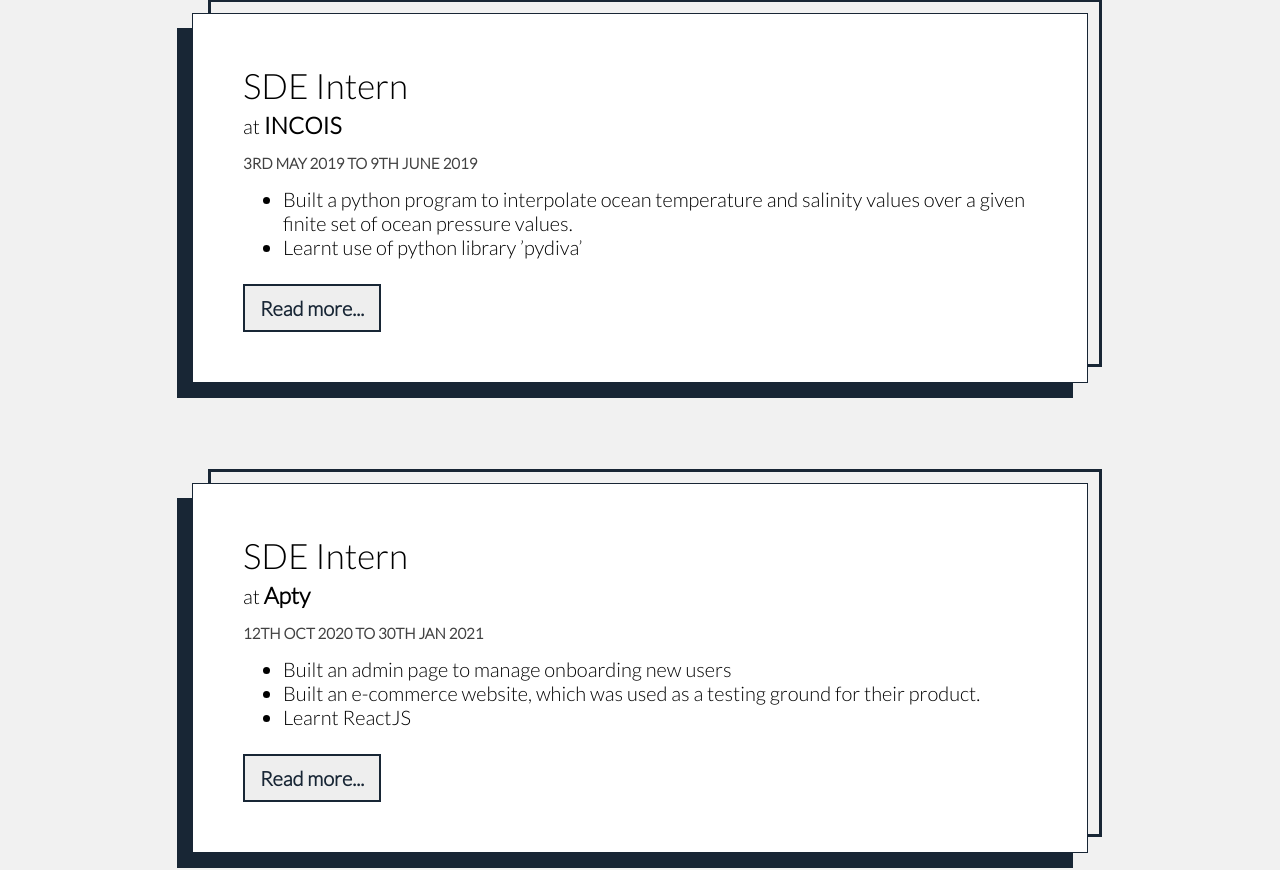
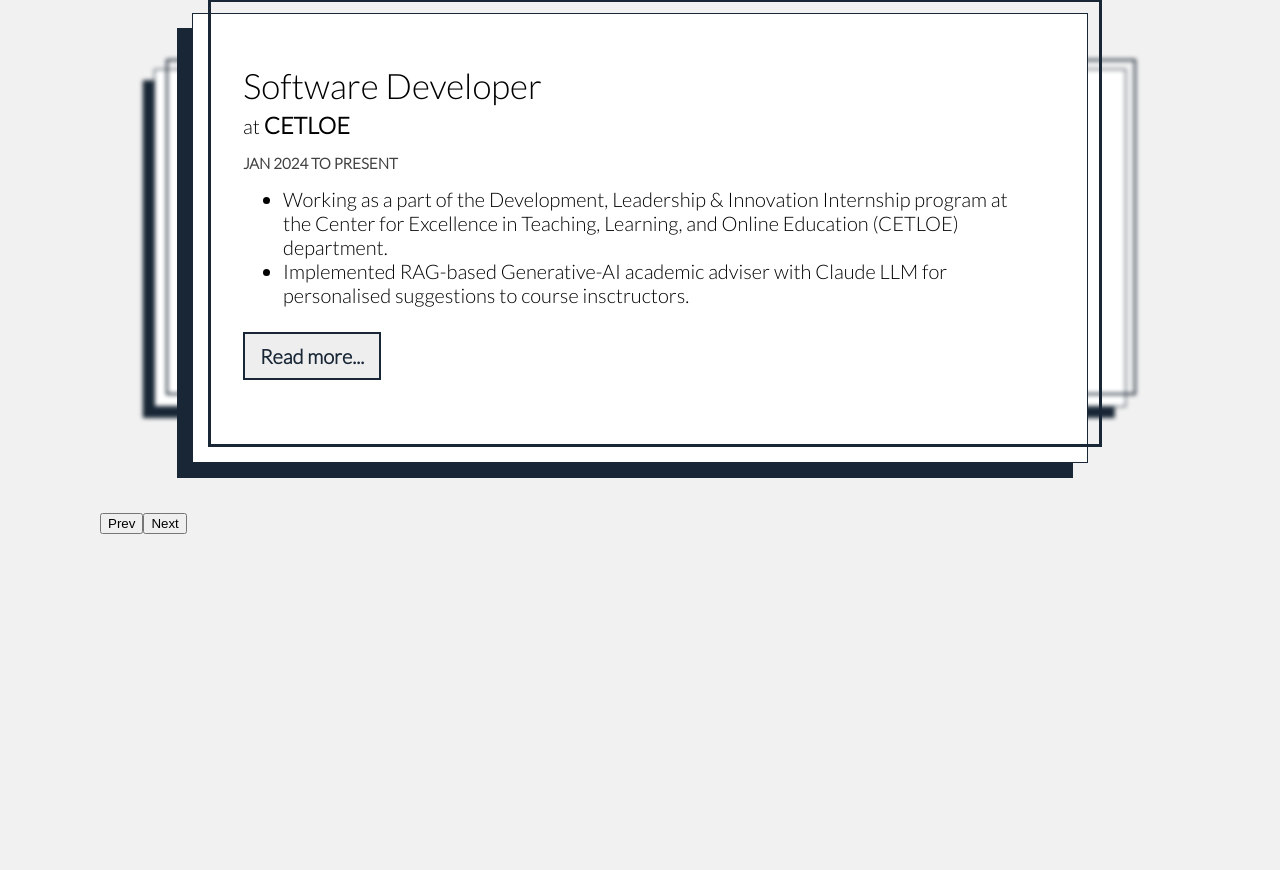
Before and after one commit to RohanBera/RohanBera.github.io, a React (Create React App) app: page / in a window 1280 px wide. Shown: the part 4834-5704 px from the top of the page. Built offline with nearby package versions, Linux system fonts and the light colour scheme.

Commit message:
Updated experiences

```diff
--- a/package.json
+++ b/package.json
@@ -1,7 +1,7 @@
 {
   "name": "portfolio",
   "version": "0.1.0",
-  "homepage": "http://gitname.github.io/",
+  "homepage": "http://RohanBera.github.io/",
   "private": true,
   "dependencies": {
     "@material-ui/core": "^4.11.4",
--- a/public/index.html
+++ b/public/index.html
@@ -1,5 +1,6 @@
 <!DOCTYPE html>
 <html lang="en">
+
 <head>
   <meta charset="utf-8" />
   <link rel="icon" href="%PUBLIC_URL%/r.png" />
@@ -9,11 +10,12 @@
   <link rel="apple-touch-icon" href="%PUBLIC_URL%/r.png" />
   <link rel="manifest" href="%PUBLIC_URL%/manifest.json" />
 
-    <title>Rohan Bera..</title>
+  <title>Rohan Bera</title>
 </head>
 
 <body>
   <noscript>You need to enable JavaScript to run this app . </noscript>
   <div id="root"></div>
 </body>
+
 </html>
--- a/src/components/experienceComponents/Experience.jsx
+++ b/src/components/experienceComponents/Experience.jsx
@@ -1,6 +1,19 @@
-import React from 'react'
+import React, { useState } from 'react'
+import { exps } from './experiences'
 
 export default function Experience() {
+    const [currentIndex, setCurrentIndex] = useState(0);
+
+    const nextJob = () => {
+        setCurrentIndex((prevIndex) => (prevIndex + 1) % exps.length);
+    };
+
+    const prevJob = () => {
+        setCurrentIndex((prevIndex) =>
+            prevIndex === 0 ? exps.length - 1 : prevIndex - 1
+        );
+    };
+
     return (
         <div className="experience" id="experience">
             <div className="exp-heading">
@@ -8,44 +21,37 @@
             </div>
 
             <div className="exp-cards-container">
-                <div className="exp-card">
+                {exps.map((exp, idx) => (
+                    <div key={idx}
+                        // hidden by default
+                        className={"exp-card"
+                            + (idx === currentIndex ? ' focus' : '')
+                            + (idx === (currentIndex + 1) % exps.length ? ' right-blurr' : '')
+                            + (idx === (currentIndex - 1 + exps.length) % exps.length ? ' left-blurr' : '')
+                        }>
                         <div className="job-title">
-                        SDE Intern
+                            {exp['job-title']}
                         </div>
                         <div>
-                        at <span className="organization">INCOIS</span>
+                            at <span className="organization">{exp.organisation}</span>
                         </div>
                         <div className="duration">
-                        3rd May 2019 to 9th June 2019
+                            {exp.duration['start-date']} to {exp.duration['end-date']}
                         </div>
                         <div className="card-info">
                             <ul>
-                            <li>Built a python program to interpolate ocean temperature and salinity values over a given ﬁnite set of ocean pressure values.</li>
-                            <li>Learnt use of python library ’pydiva’</li>
+                                {exp.work.map((w, wid) => (
+                                    <li key={wid}>{w}</li>
+                                ))}
                             </ul>
-                        <a href="https://github.com/RohanBera/Interpolation-using-PYDIVA">Read more...</a>
+                            <a href={exp.link.href}>{exp.link.text}</a>
                         </div>
                     </div>
-
-                <div className="exp-card">
-                    <div className="job-title">
-                        SDE Intern
+                ))}
             </div>
-                    <div>
-                        at <span className="organization">Apty</span>
-                    </div>
-                    <div className="duration">
-                        12th Oct 2020 to 30th Jan 2021
-                    </div>
-                    <div className="card-info">
-                        <ul>
-                            <li>Built an admin page to manage onboarding new users</li>
-                            <li>Built an e-commerce website, which was used as a testing ground for their product.</li>
-                            <li>Learnt ReactJS</li>
-                        </ul>
-                        <a href="https://github.com/RohanBera/Shopping">Read more...</a>
-                    </div>
-                </div>
+            <div className="buttons">
+                <button onClick={prevJob}> Prev</button>
+                <button onClick={nextJob}> Next</button>
             </div>
         </div>
     )
--- /dev/null
+++ b/src/components/experienceComponents/experiences.js
@@ -0,0 +1,81 @@
+export const exps = [
+    {
+        'job-title': "Software Developer",
+        'organisation': "CETLOE",
+        'duration': {
+            'start-date': 'Jan 2024',
+            'end-date': 'present',
+        },
+        'work': [
+            'Working as a part of the Development, Leadership & Innovation Internship program at the Center for Excellence in Teaching, Learning, and Online Education (CETLOE) department.',
+            'Implemented RAG-based Generative-AI academic adviser with Claude LLM for personalised suggestions to course insctructors.'
+        ],
+        'link': {
+            'text': 'Read more...',
+            'href': ''
+        }
+    },
+    {
+        'job-title': "Software Developer",
+        'organisation': "Georgia State University",
+        'duration': {
+            'start-date': 'Jan 2023',
+            'end-date': 'present',
+        },
+        'work': [
+            'Built a Multi-agent Conversation Framework for conversable agents integrating LLM and humans via automated agent chat.',
+            'Implemented Domain Specific RAG-based Generative-AI chatbot with LLMs for personalised financial advice.',
+            'Responsible for the development and maintenance of a research application, the Robinson Country Intelligence Index (RCII)',
+            'Built real-time graphs, charts and tables from a static CSV dataset using JS, nvd3 and Node.js',
+            // 'Optimized the performance of a slow data scraping process, resulting in 80\% faster times'
+
+        ],
+        'link': {
+            'text': 'Read more...',
+            'href': ''
+        }
+    },
+    {
+        'job-title': "Analyst",
+        'organisation': "HSBC",
+        'duration': {
+            'start-date': 'Oct 2021',
+            'end-date': 'Jul 2022',
+        },
+        'work': ['Automated the filtration and analysis of large Supply Chain Finance data, reducing the processing time from 5 days to 1 minute.',
+            'Designed programs to extract and analyse sustainability scores of various corporations as part of the ESG team.',
+            'Helped with day-to-day business deliverables using Python and MS Excel in a UNIX environment.'],
+        'link': {
+            'text': 'Read more...',
+            'href': ''
+        }
+    },
+    {
+        'job-title': "SDE Intern",
+        'organisation': "Apty",
+        'duration': {
+            'start-date': 'Oct 2020',
+            'end-date': 'Feb 2021',
+        },
+        'work': ['Built an admin page to manage onboarding new users',
+            'Built an e-commerce website, which was used as a testing ground for their product.',
+            'Learnt ReactJS'],
+        'link': {
+            'text': 'Read more...',
+            'href': 'https://github.com/RohanBera/Shopping'
+        }
+    },
+    {
+        'job-title': "SDE Intern",
+        'organisation': "INCOIS",
+        'duration': {
+            'start-date': 'May 2019',
+            'end-date': 'June 2019',
+        },
+        'work': ['Built a python program to interpolate ocean temperature and salinity values over a given ﬁnite set of ocean pressure values.', 'Learnt use of python library pydiva'],
+        'link': {
+            'text': 'Read more...',
+            'href': 'https://github.com/RohanBera/Interpolation-using-PYDIVA'
+        }
+    }
+]
--- a/src/index.css
+++ b/src/index.css
@@ -50,6 +50,7 @@
   position: fixed;
   z-index: 100;
 }
+
 /*
 .nav-title a {
   font-size: 30px;
@@ -331,7 +332,7 @@
   padding: 100px;
   z-index: 5;
   flex-direction: column;
-  height: 100vh;
+  /* height: 100vh; */
   /* align-items: center; */
   justify-content: center;
 }
@@ -347,21 +348,61 @@
 
 .experience .exp-cards-container {
   display: flex;
+
   justify-content: space-around;
+  align-items: center;
+  height: auto;
+  /* overflow-x: scroll; */
+  /* overflow-y: hidden; */
 }
 
 .experience .exp-card {
   margin: 50px 0;
+  /* margin-right: 100px; */
   background-color: white;
   padding: 50px;
-  width: 30vw;
+  width: 70%;
+  height: 450px;
   box-shadow: -15px 15px #182635;
   border: 0.5px solid #182635;
   position: relative;
   font-family: "thin-round", sans-serif;
   font-size: 20px;
 
+  display: none;
+
   transition-duration: 300ms;
+}
+
+.experience .exp-card.focus {
+  display: block;
+  zoom: normal;
+
+  z-index: 10;
+}
+
+.experience .exp-card.left-blurr {
+  position: absolute;
+  filter: blur(3px);
+  zoom: 75%;
+  translate: -200px;
+
+  z-index: 2;
+
+  display: block;
+
+}
+
+.experience .exp-card.right-blurr {
+  position: absolute;
+  filter: blur(3px);
+  zoom: 75%;
+  translate: 200px;
+
+  z-index: 2;
+
+  display: block;
+
 }
 
 .experience .exp-card:before {
@@ -652,12 +693,15 @@
 .contact .left .contact-body a.instagram:hover {
   color: #da5eac;
 }
+
 .contact .left .contact-body a.mail:hover {
   color: #bd1616;
 }
+
 .contact .left .contact-body a.linkedin:hover {
   color: #014182;
 }
+
 .contact .left .contact-body a.github:hover {
   color: #111111;
 }
@@ -701,7 +745,8 @@
 .tooltiptext::after {
   content: " ";
   position: absolute;
-  bottom: 100%; /* At the top of the tooltip */
+  bottom: 100%;
+  /* At the top of the tooltip */
   left: 50%;
   margin-left: -5px;
   border-width: 5px;
@@ -721,6 +766,7 @@
   height: 100%;
   display: inline-block;
 }
+
 .overlay {
   mix-blend-mode: multiply;
   position: absolute;
```
Also changed, not shown: 2 other files (tests, documents, lock files or other folders). Lines whose indentation alone changed are shown as unchanged.
